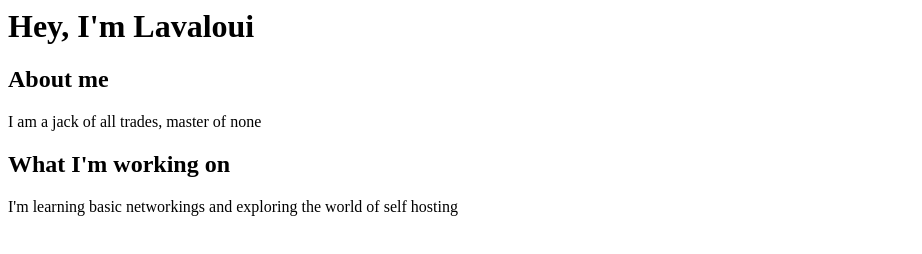
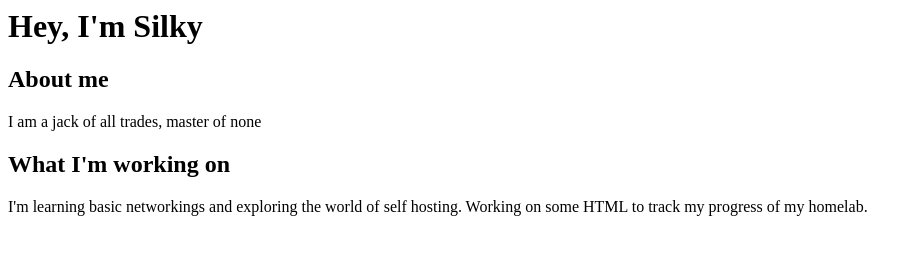
Before and after one commit to lavaloui/mywebsite, a plain HTML site: page index.html in a window 1280 px wide. Shown: the whole page, without its empty margins (0-922 px from the left). Drawn offline with Linux system fonts and the light colour scheme.

Commit message:
added more info on "working on" - line 13

```diff
--- a/index.html
+++ b/index.html
@@ -1,7 +1,7 @@
 
 <html>
     <h1>
-        Hey, I'm Lavaloui
+        Hey, I'm Silky
     </h1>
     <body>
         <h2>About me</h2>
@@ -10,7 +10,7 @@
         </p>
         <h2>What I'm working on</h2>
         <p>
-            I'm learning basic networkings and exploring the world of self hosting
+            I'm learning basic networkings and exploring the world of self hosting. Working on some HTML to track my progress of my homelab.
         </p>
     </body>
 </html>
```
